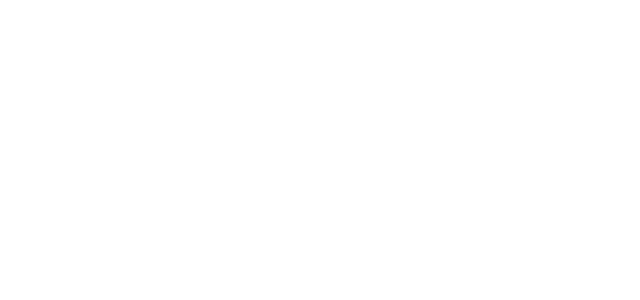
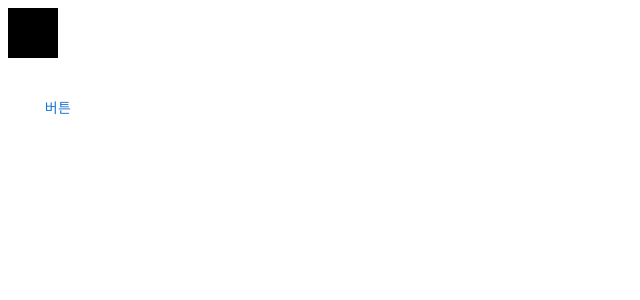
Before and after one commit to youryu0212/airbnb, a React (Create React App) app: page / in a window 1280 px wide. Shown: the top 300 px of the page, without its empty margins (0-640 px from the left). Built offline with nearby package versions, Linux system fonts and the light colour scheme.

Commit message:
refactor: 개발 환경 셋팅 수정

```diff
--- a/package.json
+++ b/package.json
@@ -6,6 +6,7 @@
     "@emotion/react": "^11.9.0",
     "@emotion/styled": "^11.8.1",
     "@mui/material": "^5.8.1",
+    "@mui/styled-engine": "npm:@mui/styled-engine-sc@latest",
     "@mui/styled-engine-sc": "^5.8.0",
     "@testing-library/jest-dom": "^5.16.4",
     "@testing-library/react": "^13.2.0",
@@ -58,5 +59,8 @@
     "eslint-plugin-prettier": "^4.0.0",
     "eslint-plugin-react": "^7.28.0",
     "eslint-plugin-react-hooks": "^4.3.0"
+  },
+  "resolutions": {
+    "@mui/styled-engine": "npm:@mui/styled-engine-sc@5.0.0"
   }
 }
--- a/src/App.tsx
+++ b/src/App.tsx
@@ -1,9 +1,25 @@
 import React from 'react';
-import { styled as muiStyled } from '@mui/system';
-import styled from 'styled-components';
+import { styled } from '@mui/system';
+import { Button } from '@mui/material';
+
+const CustomDiv = styled('div')`
+  width: 50px;
+  height: 50px;
+  background-color: black;
+`;
+
+const CustomButton = styled(Button)`
+  width: 100px;
+  height: 100px;
+`;
 
 function App() {
-  return <div />;
+  return (
+    <div>
+      <CustomDiv />
+      <CustomButton>버튼</CustomButton>
+    </div>
+  );
 }
 
 export default App;
```
Also changed, not shown: 1 other file (tests, documents, lock files or other folders).
